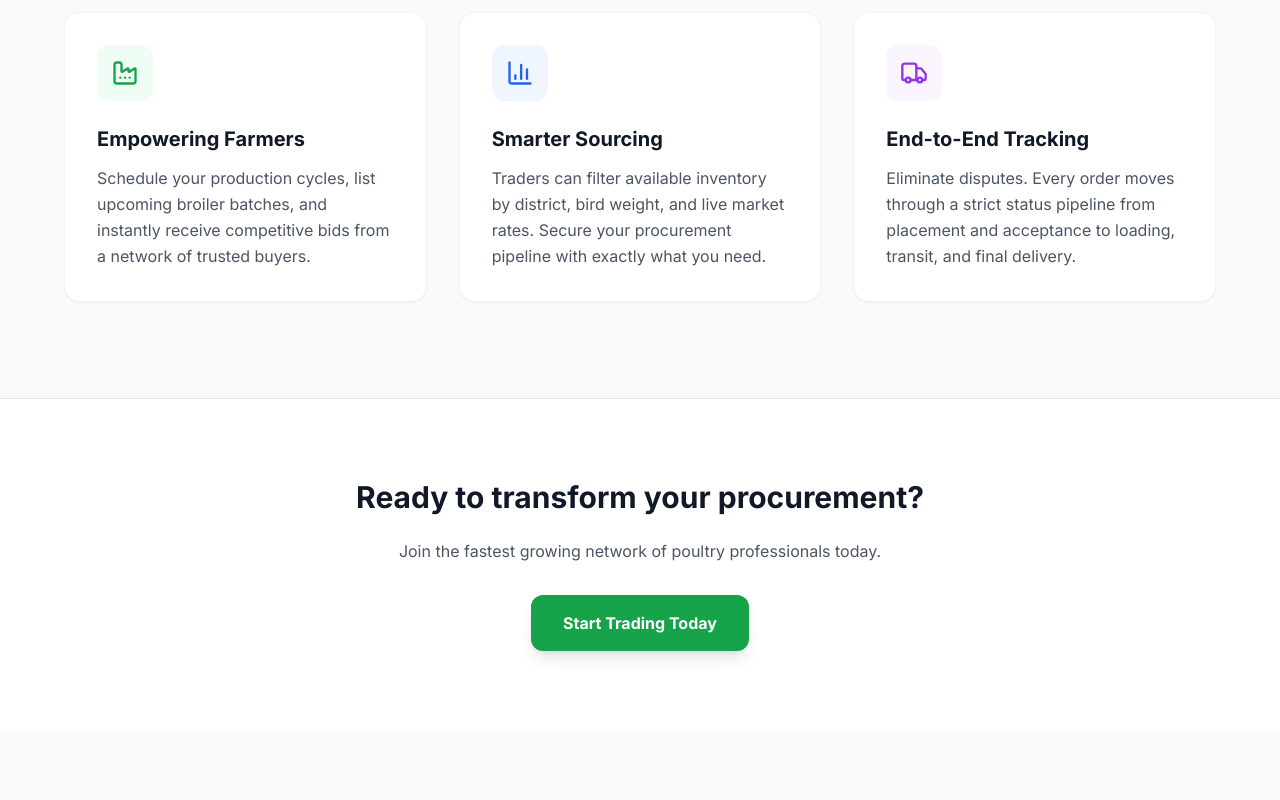
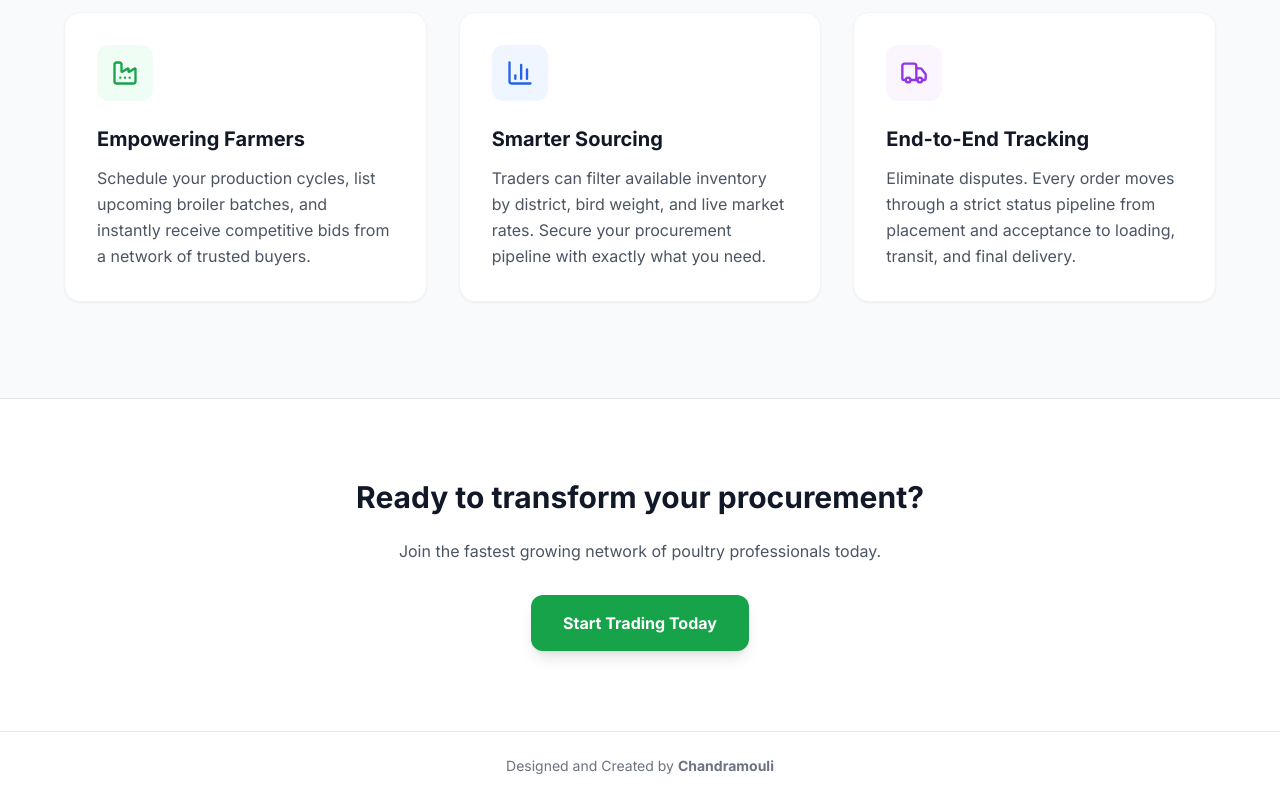
Before and after one commit to devmouli/poultry-farm, a Next.js app: page / in a window 1280 px wide. Shown: the part 1188-1988 px from the top of the page. Before the commit the page ends 1919 px from the top, so only its background shows below. Built offline with nearby package versions, Linux system fonts and the light colour scheme.

Commit message:
Add footer credit

```diff
--- a/src/app/layout.tsx
+++ b/src/app/layout.tsx
@@ -39,6 +39,9 @@
         <main className="flex-1 bg-gray-50/50">
           {children}
         </main>
+        <footer className="py-6 text-center text-sm text-gray-500 border-t bg-white">
+          Designed and Created by <strong>Chandramouli</strong>
+        </footer>
       </body>
     </html>
   );
```
